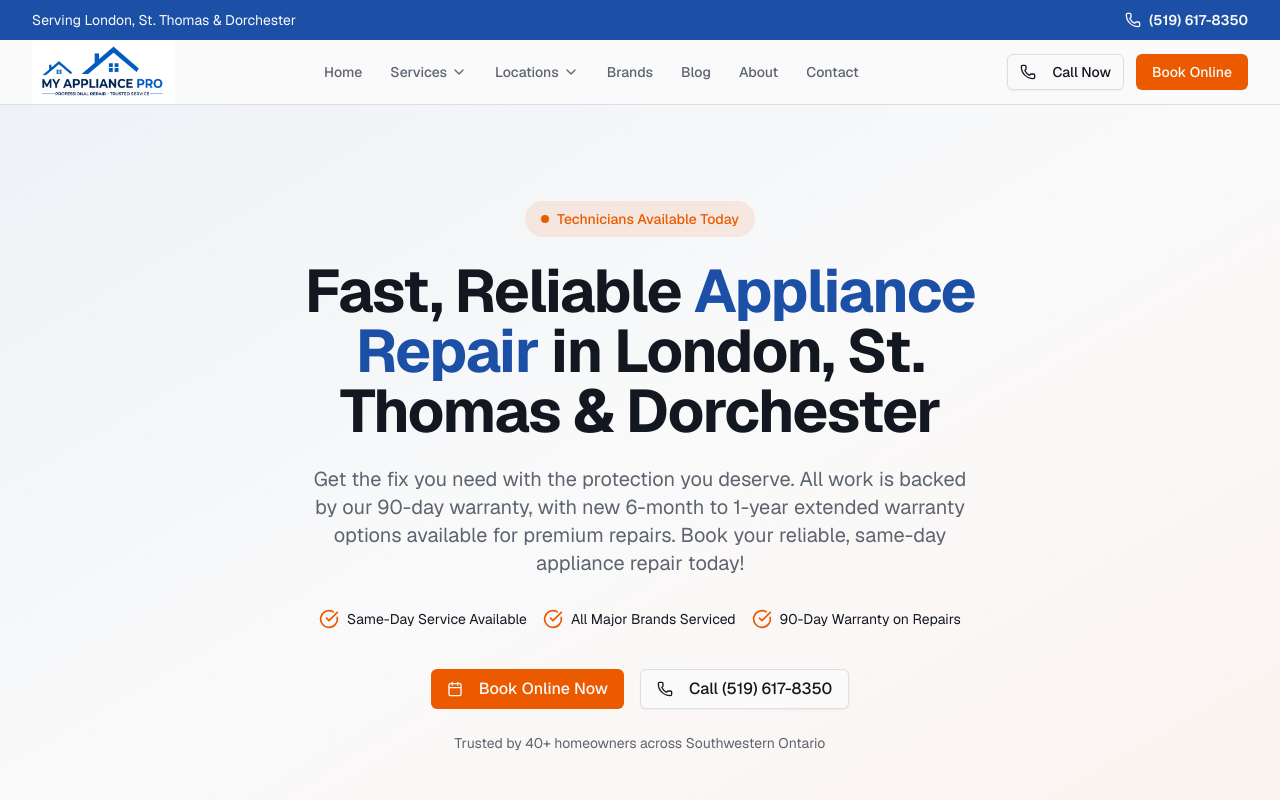
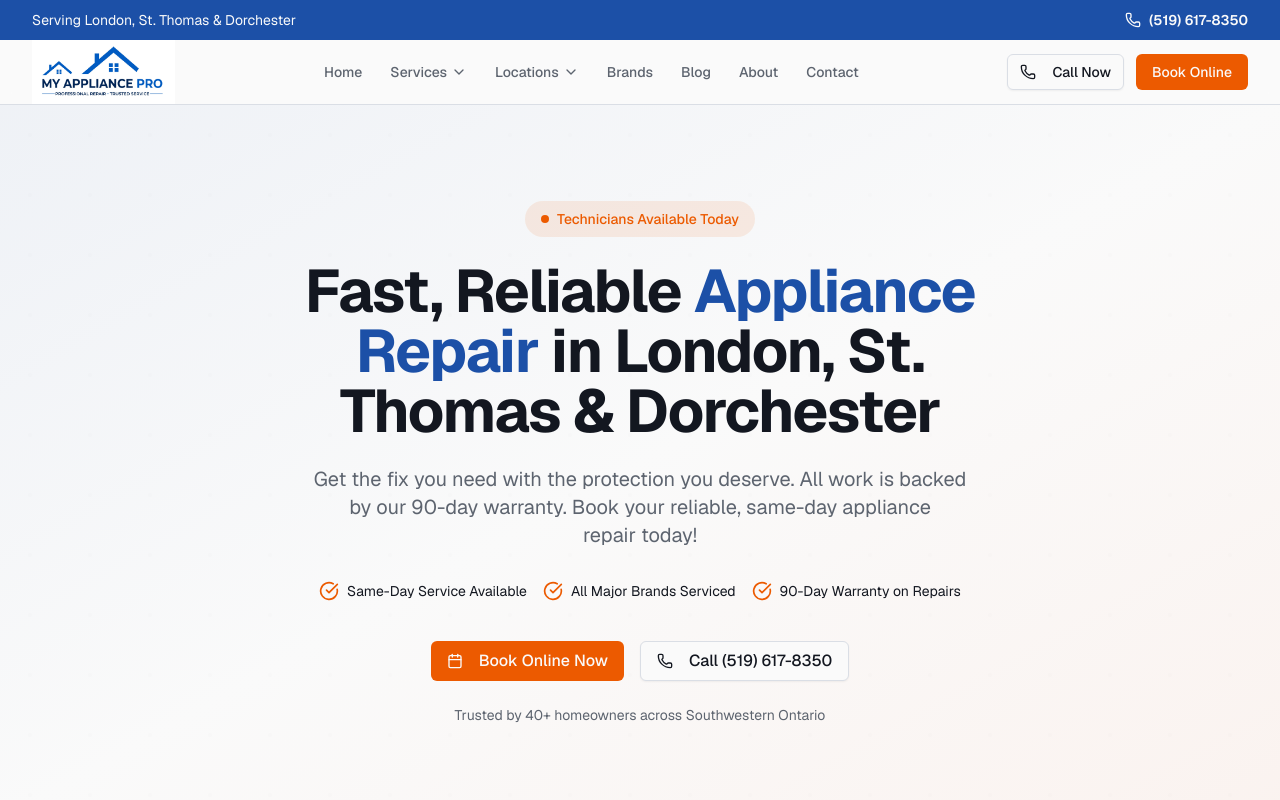
Before and after one commit to cgalvis20-beep/v0-wordpress-appliance-repair, a Next.js app: page / in a window 1280 px wide. Shown: the top 800 px of the page. Built offline with nearby package versions, Linux system fonts and the light colour scheme.

Commit message:
Update hero warranty sentence

```diff
--- a/components/home/hero-section.tsx
+++ b/components/home/hero-section.tsx
@@ -34,7 +34,7 @@ export function HeroSection() {
 
           {/* Subheadline */}
           <p className="mt-6 text-lg sm:text-xl text-muted-foreground max-w-2xl mx-auto text-pretty">
-            Get the fix you need with the protection you deserve. All work is backed by our 90-day warranty, with new 6-month to 1-year extended warranty options available for premium repairs. Book your reliable, same-day appliance repair today!
+            Get the fix you need with the protection you deserve. All work is backed by our 90-day warranty. Book your reliable, same-day appliance repair today!
           </p>
 
           {/* Highlights */}
```
